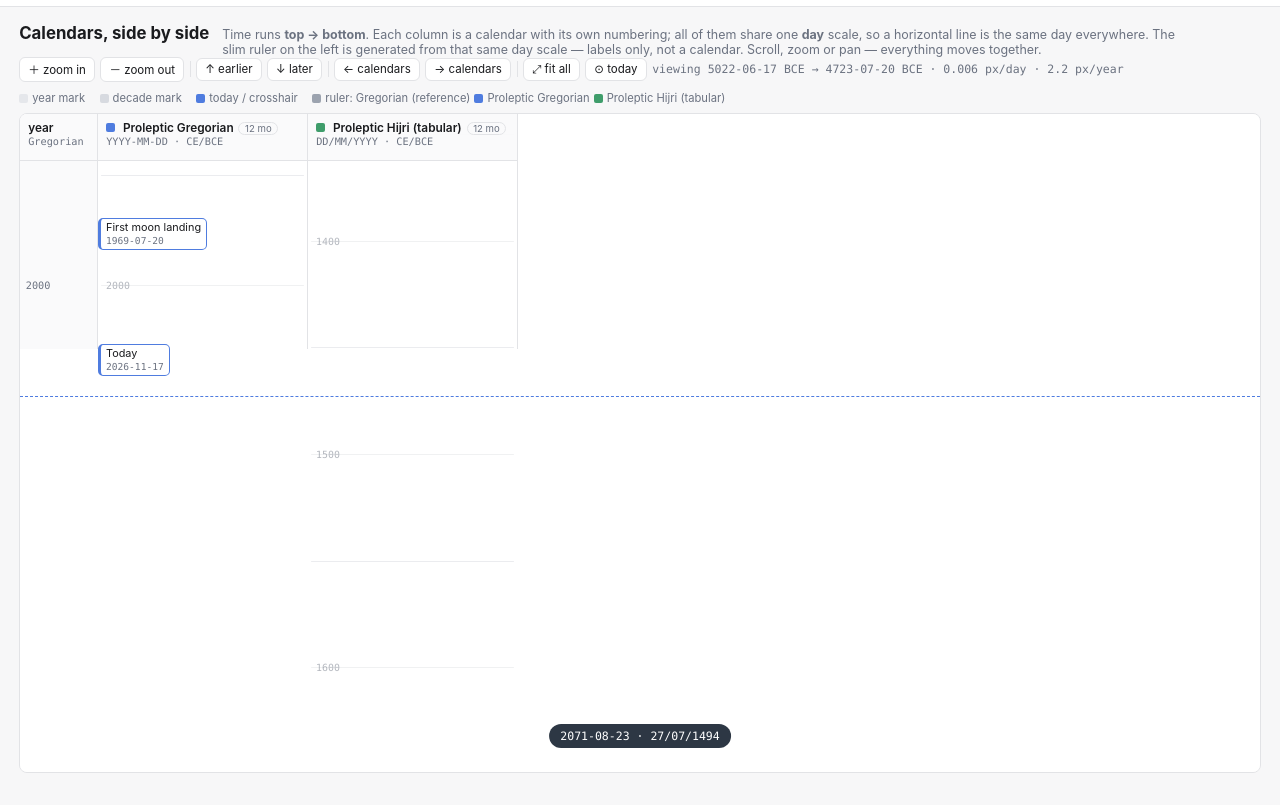
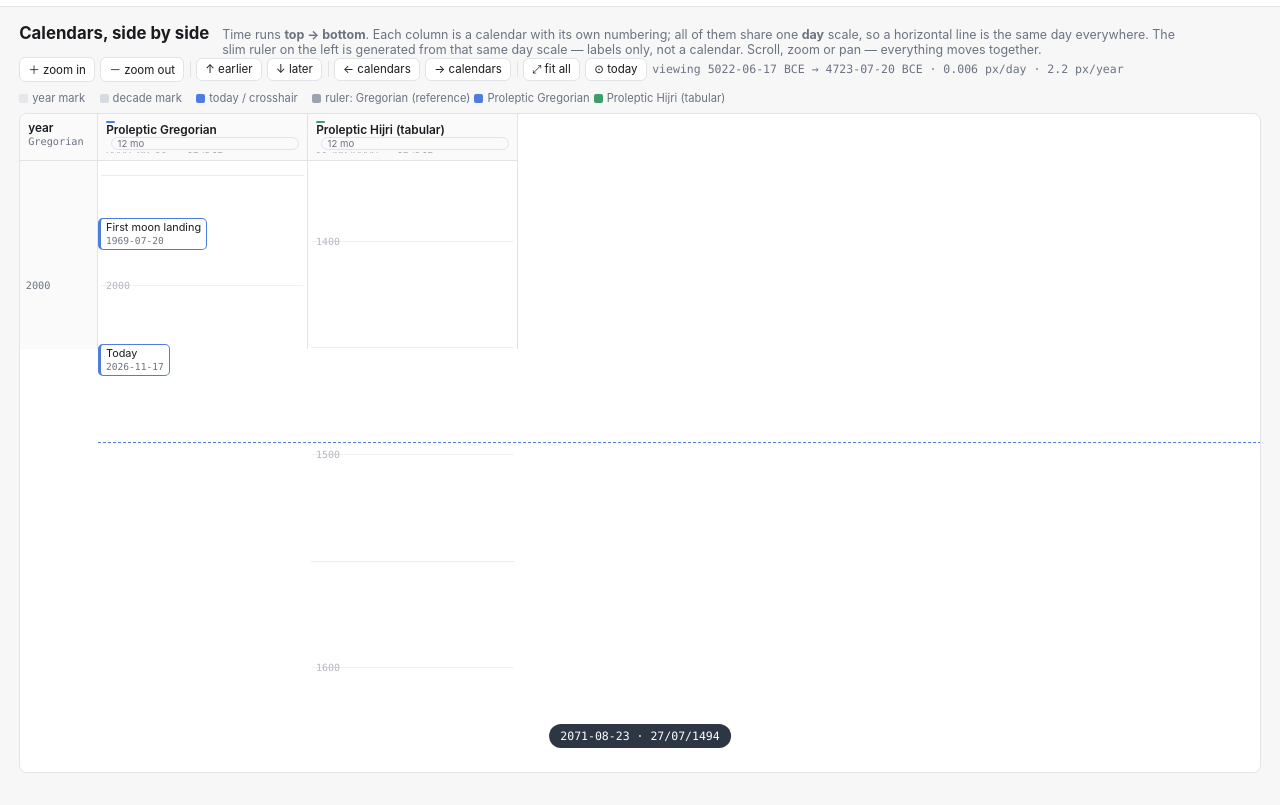
Before and after one commit to abenagainc/chronology, a plain HTML site: page s/index.html in a window 1280 px wide. Shown: the part 41-846 px from the top of the page. Drawn offline with Linux system fonts and the light colour scheme.

Commit message:
deploy S: header height + crosshair fixes

```diff
--- a/s/cal/styles.css
+++ b/s/cal/styles.css
@@ -142,9 +142,15 @@ input[type="radio"] { width: auto; }
 .ruler-lab { position: absolute; left: .35rem; transform: translateY(-50%);
   font-family: var(--mono); font-size: .64rem; color: var(--muted); white-space: nowrap; }
 .col { position: relative; border-right: 1px solid var(--border); flex: 0 0 auto; }
+/* Fixed height, NOT min-height: a wrapping column name (e.g. "Proleptic Hijri
+   (tabular)") would otherwise stretch one header and break ruler/column
+   alignment by exactly the extra line. */
 .col-head { position: sticky; top: 0; z-index: 6; background: #fafafbee; padding: .4rem .5rem;
-  border-bottom: 1px solid var(--border); font-size: .74rem; font-weight: 600; min-height: 2.9rem; }
-.col-head .sub { display: block; font-weight: 400; font-size: .64rem; color: var(--muted); font-family: var(--mono); }
+  border-bottom: 1px solid var(--border); font-size: .74rem; font-weight: 600;
+  height: 2.9rem; overflow: hidden; display: flex; flex-direction: column;
+  justify-content: flex-start; }
+.col-head .sub { display: block; font-weight: 400; font-size: .64rem; color: var(--muted);
+  font-family: var(--mono); white-space: nowrap; overflow: hidden; text-overflow: ellipsis; }
 .col-head .dot { display: inline-block; width: 9px; height: 9px; border-radius: 2px; margin-right: .3rem; }
 .col-body { position: relative; }
 .mark { position: absolute; left: 3px; right: 3px; border-radius: 3px; opacity: .5; }
@@ -158,8 +164,10 @@ input[type="radio"] { width: auto; }
   font-size: .68rem; line-height: 1.2; background: #fff; overflow: hidden; cursor: default; white-space: nowrap; }
 .ev.point { height: auto; }
 .ev .yr { font-family: var(--mono); font-size: .6rem; color: var(--muted); }
-.cross { position: absolute; left: 0; right: 0; border-top: 1px dashed var(--accent); z-index: 9;
-  pointer-events: none; }
+.cross { position: absolute; top: 0; border-top: 1px dashed var(--accent); z-index: 9;
+  pointer-events: none;
+  /* span every column even though it lives inside the first column's body */
+  width: 9999px; max-width: none; left: 0; right: auto; }
 .readout { position: fixed; bottom: .7rem; left: 50%; transform: translateX(-50%); z-index: 20;
   background: #1f2937ee; color: #fff; font-family: var(--mono); font-size: .72rem;
   padding: .3rem .7rem; border-radius: 99px; pointer-events: none; opacity: 0; transition: opacity .12s; }
--- a/s/cal/timeline.js
+++ b/s/cal/timeline.js
@@ -145,11 +145,14 @@
       frag.appendChild(col);
     }
     inner.appendChild(frag);
-    // The crosshair spans EVERY column, so it lives in #vt-inner (which is as wide
-    // as all the columns together) — not inside one column's body.
+    // The crosshair must live in a COLUMN BODY, not in #vt-inner: events are
+    // positioned inside .col-body, which starts bodyOffset() (one header height)
+    // below the scroll-content origin. In #vt-inner it drew one header-height
+    // above the events it was meant to cross.
     const cross = document.createElement('div');
     cross.className = 'cross'; cross.id = 'cross';
-    inner.appendChild(cross);
+    const firstBody = inner.querySelector('.col-body');
+    if (firstBody) firstBody.appendChild(cross);
 
     renderLegend();
     updateRange();
--- a/s/index.html
+++ b/s/index.html
@@ -71,8 +71,8 @@
 
 <div class="readout" id="readout"></div>
 
-<script src="cal/engine.js?cb=20"></script>
-<script src="cal/store.js?cb=20"></script>
-<script src="cal/timeline.js?cb=20"></script>
+<script src="cal/engine.js?cb=30"></script>
+<script src="cal/store.js?cb=30"></script>
+<script src="cal/timeline.js?cb=30"></script>
 </body>
 </html>
```
Also changed, not shown: s/calendars.html (+3 -3 lines), s/events.html (+3 -3 lines).
